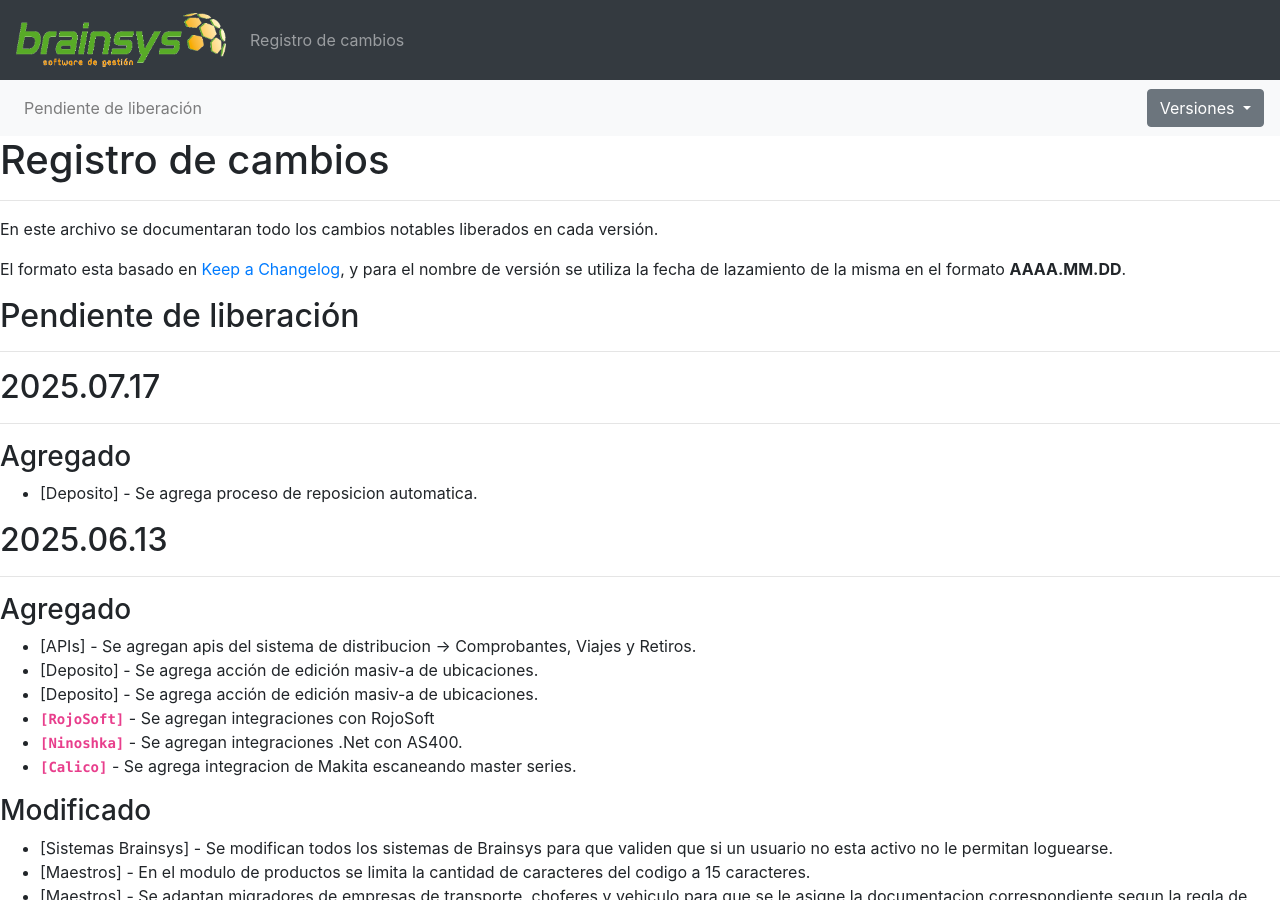
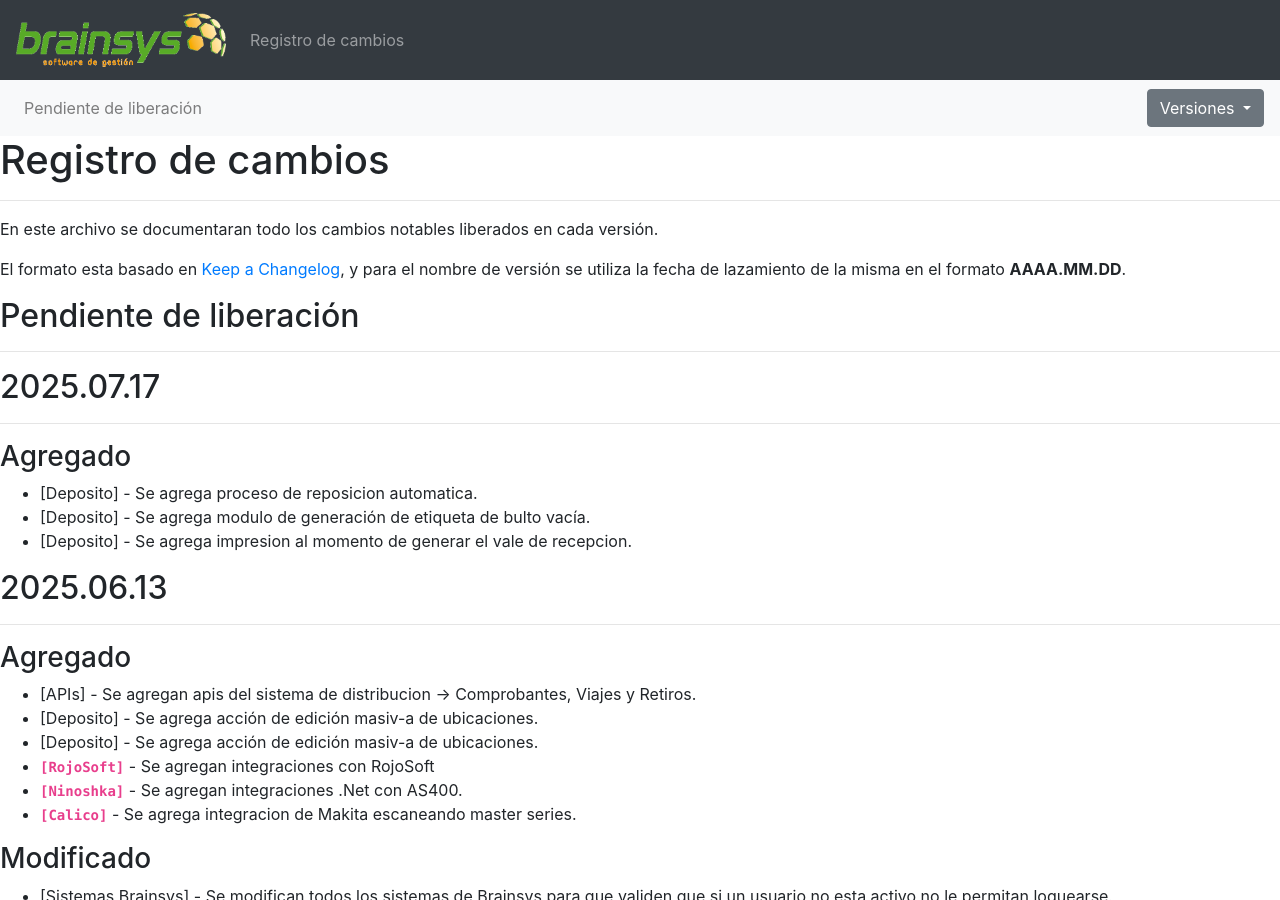
Before and after one commit to brainsys-arsaad/versionado, a Jekyll site: the page built from registro-cambios.markdown, in a window 1280 px wide and 900 px high. Built offline with Jekyll 4.4.1, drawn with Linux system fonts in a browser that asks for light colours.

Commit message:
Update registro-cambios.markdown

```diff
--- a/registro-cambios.markdown
+++ b/registro-cambios.markdown
@@ -123,6 +123,8 @@ El formato esta basado en [Keep a Changelog](https://keepachangelog.com/es-ES/1.
 
 ### Agregado
 - [Deposito] - Se agrega proceso de reposicion automatica.
+- [Deposito] - Se agrega modulo de generación de etiqueta de bulto vacía.
+- [Deposito] - Se agrega impresion al momento de generar el vale de recepcion.
 
 ## 2025.06.13
 ---
```
